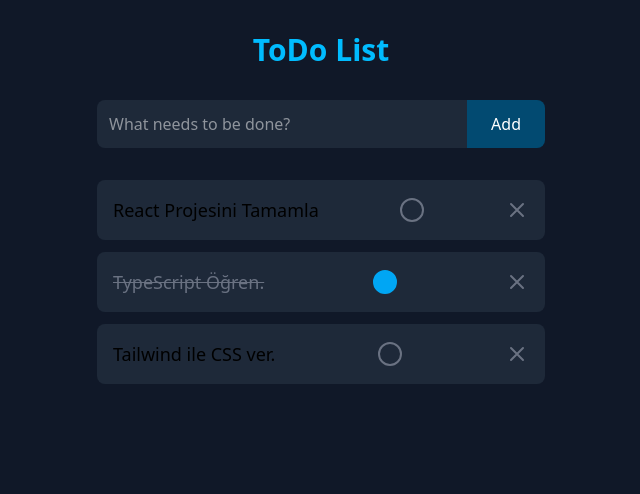
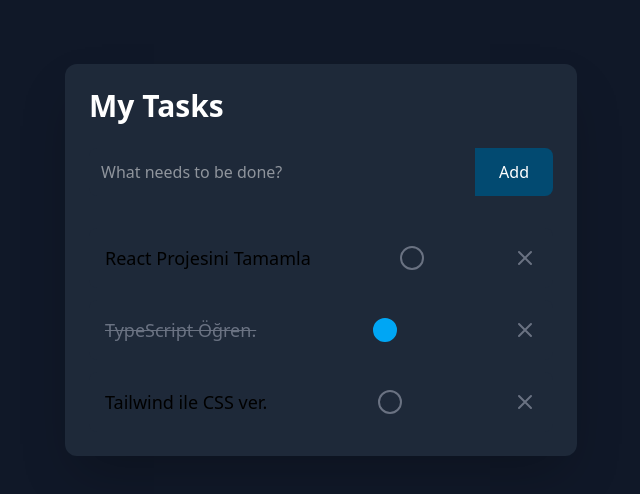
Before and after one commit to furkycl/react-ts-tailwind-todoapp, a React (Vite) app: page / in a window 1280 px wide. Shown: the top 494 px of the page, without its empty margins (319-959 px from the left). Built offline with nearby package versions, Linux system fonts and the light colour scheme.

Commit message:
style(app): Enhance UI and add empty state message

```diff
--- a/src/App.tsx
+++ b/src/App.tsx
@@ -1,7 +1,8 @@
-import { useState } from "react";
+import { useState, useEffect } from "react";
 import type { Todo } from "./types";
 import TodoItem from "./components/TodoItem";
 import AddTodoForm from "./components/AddTodoForm";
+import EmptyState from "./components/EmptyState";
 
 const initialTodos: Todo[] = [
   {
@@ -21,8 +22,20 @@ const initialTodos: Todo[] = [
   },
 ];
 
+const STORAGE_KEY = "todos_list";
+
 function App() {
-  const [todos, setTodos] = useState<Todo[]>(initialTodos);
+  const [todos, setTodos] = useState<Todo[]>(() => {
+    const savedTodos = localStorage.getItem(STORAGE_KEY);
+    if (savedTodos) {
+      return JSON.parse(savedTodos);
+    } else {
+      return initialTodos;
+    }
+  });
+  useEffect(() => {
+    localStorage.setItem(STORAGE_KEY, JSON.stringify(todos));
+  }, [todos]);
   const handleToggleTodo = (id: string) => {
     setTodos(
       todos.map((todo) =>
@@ -42,12 +55,14 @@ function App() {
     setTodos([newTodo, ...todos]);
   };
   return (
-    <div className="bg-gray-900 min-h-screen flex flex-col items-center pt-8">
-      <div className="w-full max-w-md">
-        <h1 className="text-center text-3xl font-bold mb-8 text-sky-400">
-          ToDo List
-        </h1>
+    <div className="bg-gray-900 min-h-screen flex justify-center items-start pt-16">
+      <div className="w-full max-w-lg bg-gray-800 shadow-2xl rounded-xl p-6">
+        <div className="flex items-center justify-between mb-6">
+          <h1 className="text-3xl font-bold text-white">My Tasks</h1>
+        </div>
         <AddTodoForm onAdd={handleAddNewTodo} />
+        <div className="mt-6">
+          {todos.length > 0 ? (
             <ul className="space-y-3">
               {todos.map((todo) => (
                 <TodoItem
@@ -58,6 +73,10 @@ function App() {
                 />
               ))}
             </ul>
+          ) : (
+            <EmptyState />
+          )}
+        </div>
       </div>
     </div>
   );
--- /dev/null
+++ b/src/components/EmptyState.tsx
@@ -0,0 +1,12 @@
+const EmptyState = () => {
+  return (
+    <div className="text-center py-12">
+      <p className="text-gray-500">Your todo list is empty.</p>
+      <p className="text-gray-500 text-sm mt-1">
+        Add a new task above to get started!
+      </p>
+    </div>
+  );
+};
+
+export default EmptyState;
```
Lines whose indentation alone changed are shown as unchanged.
